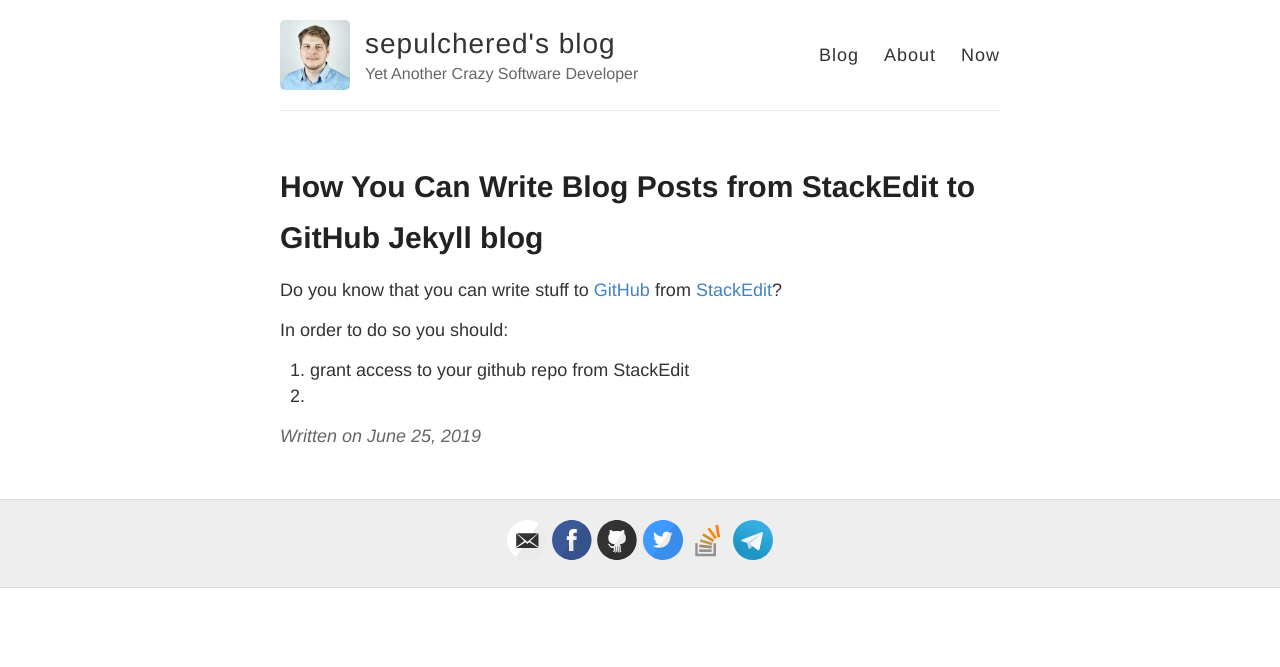
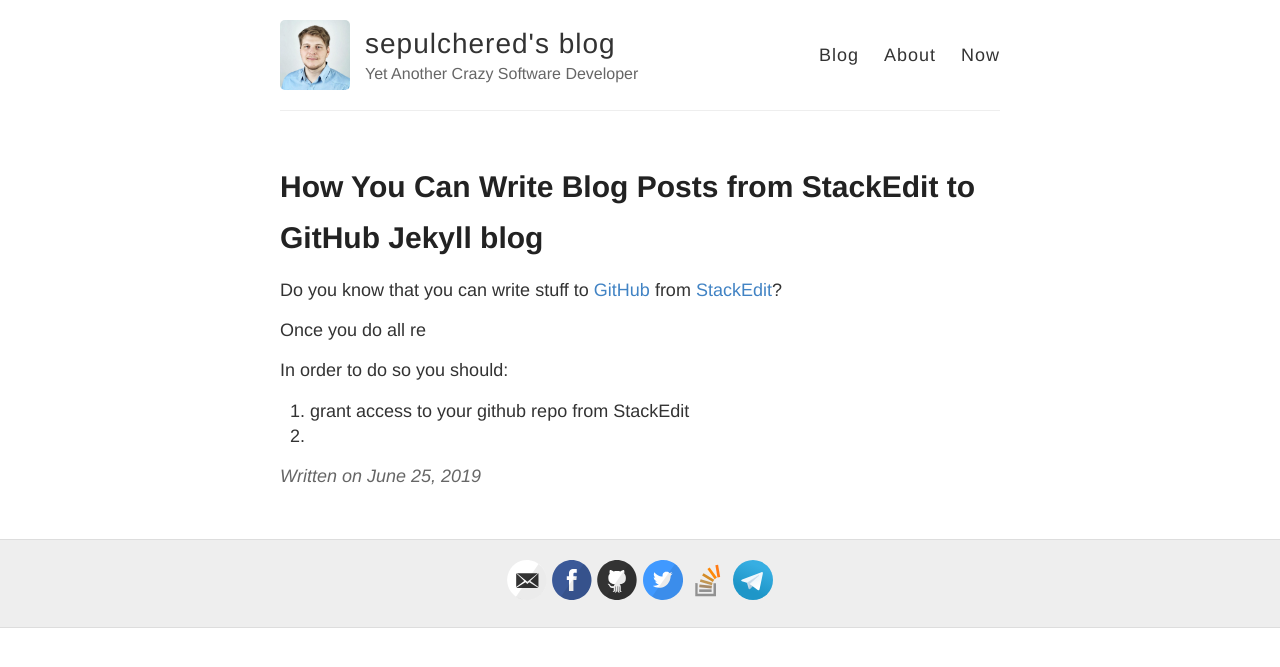
Before and after one commit to sepulchered/sepulchered.github.io, a Jekyll site: the page built from _posts/2019-06-25-how-to-write-posts-to-github-from-stackedit.md, in a window 1280 px wide. Shown: the top 667 px of the page. Built offline with Jekyll 4.4.1, drawn with Linux system fonts in a browser that asks for light colours; comment, search, counter and statistics services are not loaded.

Commit message:
_posts/2019-06-25-how-to-write-posts-to-github-from-stackedit.md updated from https://stackedit.io/

```diff
--- a/_posts/2019-06-25-how-to-write-posts-to-github-from-stackedit.md
+++ b/_posts/2019-06-25-how-to-write-posts-to-github-from-stackedit.md
@@ -5,9 +5,12 @@ title: How You Can Write Blog Posts from StackEdit to GitHub Jekyll blog
 
 Do you know that you can write stuff to [GitHub](https://github.com) from [StackEdit](https://stackedit.io)?
 
+Once you do all re
+
 In order to do so you should:
 1. grant access to your github repo from StackEdit
 2.
 <!--stackedit_data:
-eyJoaXN0b3J5IjpbMTAyNjYzOTgyOCwtMTM1NTI5MzI5XX0=
+eyJoaXN0b3J5IjpbLTEyNjExOTczNSwxMDI2NjM5ODI4LC0xMz
+U1MjkzMjldfQ==
 -->
```
